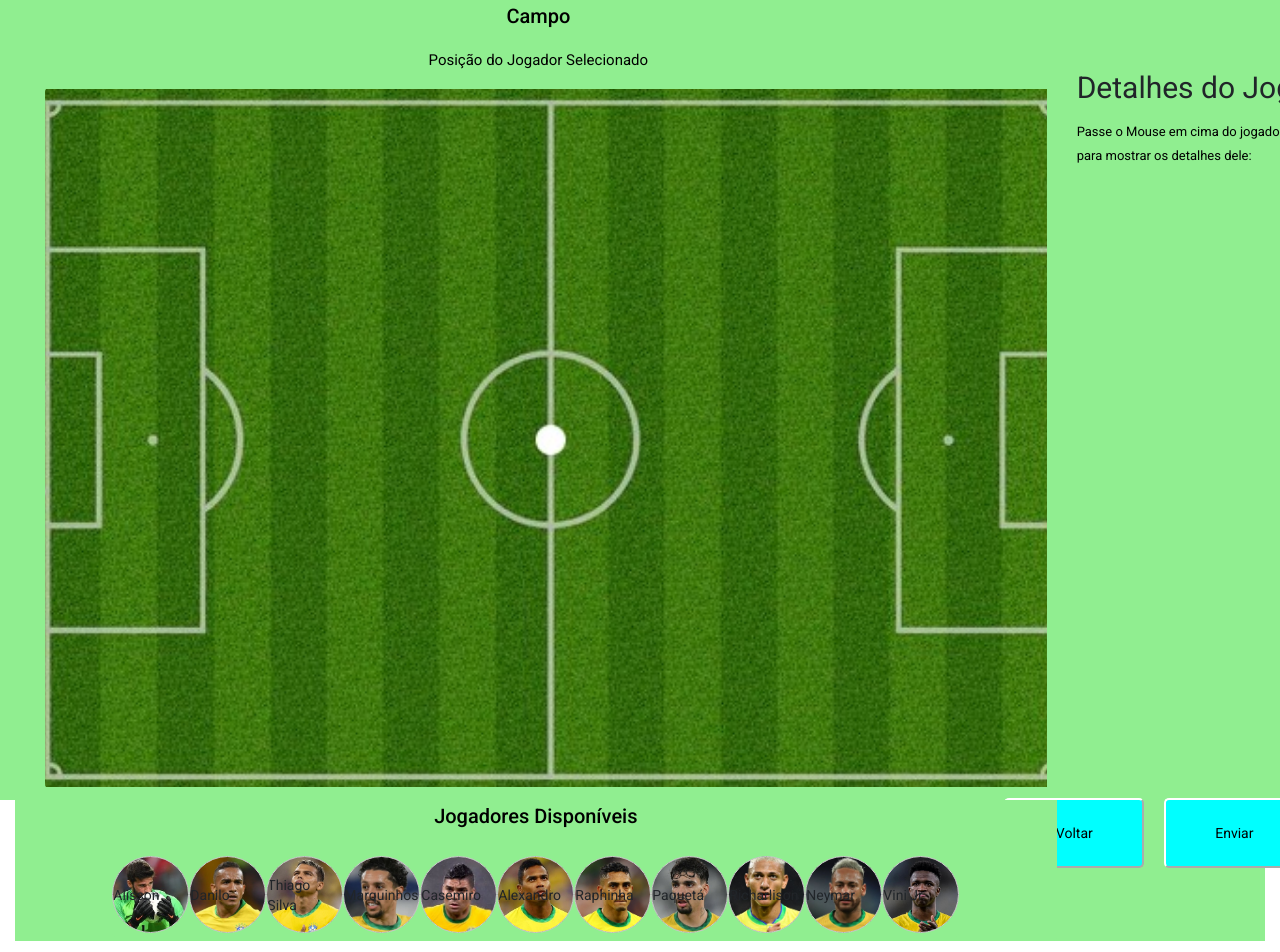
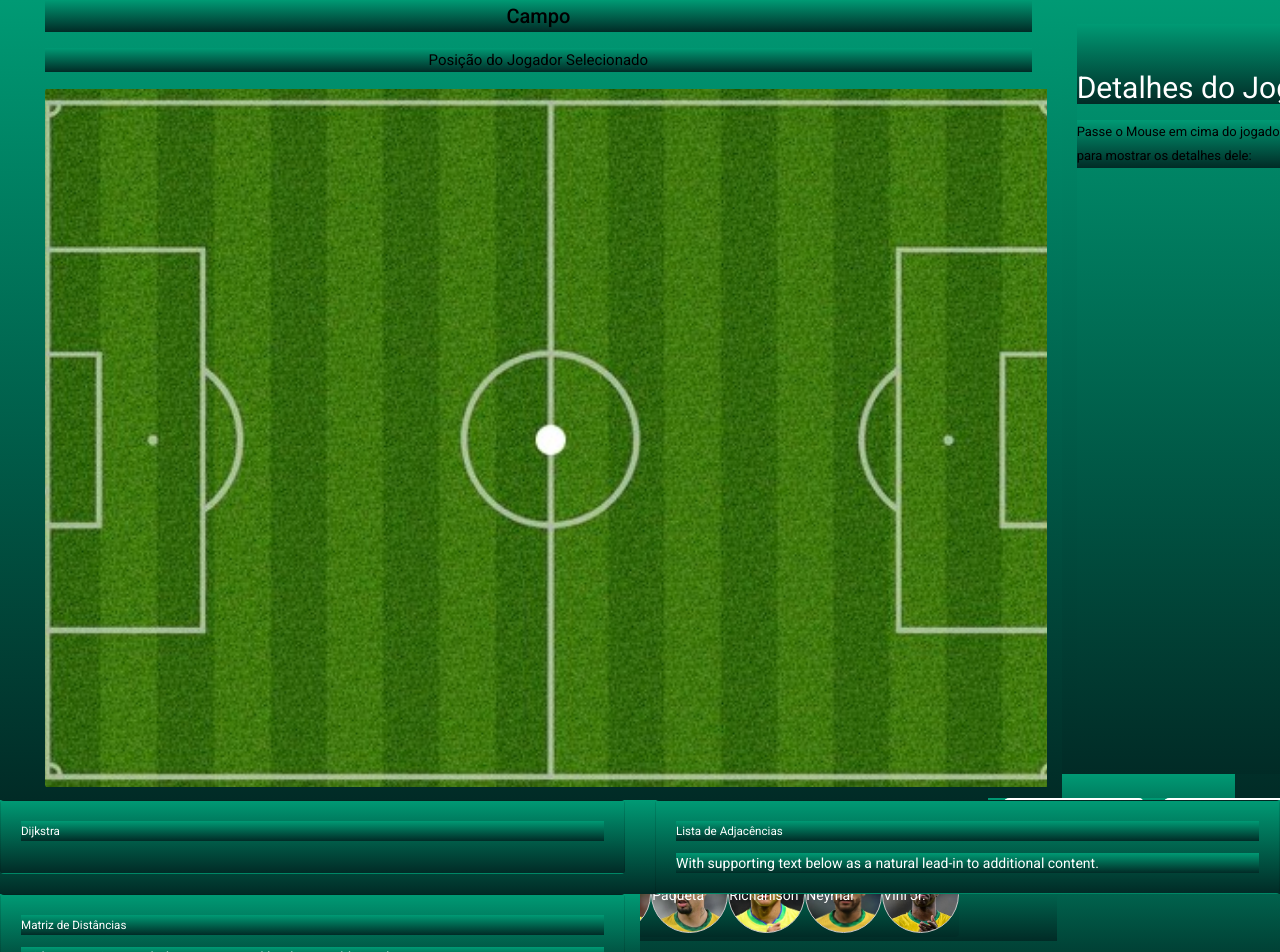
Before and after one commit to dudualvim/FutebolGraph, an Angular app in the folder frontend/futebolAngular/: page /jogadores in a window 1280 px wide. Shown: the top 952 px of the page. Built offline with nearby package versions, Linux system fonts and the light colour scheme.

Commit message:
Front atualizado

```diff
--- a/frontend/futebolAngular/src/app/futebol/futebol.component.css
+++ b/frontend/futebolAngular/src/app/futebol/futebol.component.css
@@ -1,7 +1,8 @@
 
 * {
-   /*background-image: url('../../assets/Images/back3.jpg');*/
-  background-color: #90ee90;
+    background-image: linear-gradient( 180deg, #009a74, #012b26);
+    background-attachment: fixed;
+    color: white;
 }
 
 .button {
--- a/frontend/futebolAngular/src/app/futebol/futebol.component.html
+++ b/frontend/futebolAngular/src/app/futebol/futebol.component.html
@@ -29,7 +29,7 @@
         <div class="col justify-content-md-center align-items-md-center h-25 pt-4">
           <div class="rounded teste2">
             <h1 class="pt-5 " style="font-size: 30px">Detalhes do Jogador</h1>
-            <h4 style="font-size: 13px">Passe o Mouse em cima do jogador que desejar para mostrar os detalhes
+             <h4 style="font-size: 13px">Passe o Mouse em cima do jogador que desejar para mostrar os detalhes
               dele: </h4>
             <img
               *ngIf="jogadorSelecionado"
@@ -77,3 +77,96 @@
     </div>
   </div>
 </div>
+<div class="row">
+  <div class="col-sm-6">
+    <div class="card">
+      <div class="card-body " id="resultDiv">
+        <h5 class="card-title">Dijkstra</h5>
+
+
+      </div>
+    </div>
+  </div>
+  <div class="col-sm-6">
+    <div class="card">
+      <div class="card-body" id="resultDiv1">
+        <h5 class="card-title">Lista de Adjacências</h5>
+        <p class="card-text">With supporting text below as a natural lead-in to additional content.</p>
+
+      </div>
+    </div>
+  </div>
+  <div class="col-sm-6">
+    <div class="card">
+      <div class="card-body">
+        <h5 class="card-title">Matriz de Distâncias</h5>
+        <p class="card-text">With supporting text below as a natural lead-in to additional content.</p>
+
+      </div>
+    </div>
+  </div>
+</div>
+
+<!--
+<div class="container-fluid h-100">
+   Campo de Futebol (Destino)
+  <div class="row d-flex h-100">
+    <div class="col-11">
+      <h2 class="text-center">Campo</h2>
+      <h4 class="text-center">{{position}}</h4>
+      <div class="example-boundary dropZone h-85 w-100 rounded"
+           #dropZone
+           cdkDropList
+           [cdkDropListConnectedTo]="lista"
+           #campo="cdkDropList"
+           id="drop-list"
+           (cdkDropListDropped)="itemDropped($event)"
+      >
+        <div
+          *ngFor="let field of arrayJogadores"
+          style="position: absolute;"
+          [style.top]="field.top"
+          [style.left]="field.left"
+          style="background-image: url('../../assets/Images/jogador{{field.JogadorId}}.jpg'); background-position: center; background-size: cover; background-repeat: no-repeat;"
+          class="type2"
+        >
+          {{ field.JogadorId }}
+        </div>
+      </div>
+    </div>
+    <div class="col-1">
+      <div>
+         Lista de Jogadores (Origem)
+        <h2 class="text-center">Jogadores Disponíveis</h2>
+        <div class="d-flex justify-content-center flex-column rounded w-100 py-2">
+          <div
+            cdkDropList
+            #lista="cdkDropList"
+            [cdkDropListConnectedTo]="campo">
+            <div
+              cdkDrag
+              *ngFor="let item of jogadores"
+              [cdkDragData]="item"
+              (cdkDragMoved)="moved($event)"
+              (cdkDropListDropped)="itemDropped($event)"
+              style="background-image: url('../../assets/Images/jogador{{item.JogadorId}}.jpg'); background-position: center; background-size: cover; background-repeat: no-repeat;"
+              class="circleBase type2 m-1 mx-auto">
+              {{item.JogadorNome}}
+            </div>
+          </div>
+        </div>
+      </div>
+    </div>
+  </div>
+  <div class="row">
+    <div class="col-11 d-flex justify-content-center">
+      <div class="px-5">
+        <button class="button" routerLink="">Voltar</button>
+      </div>
+      <div class="px-5">
+        <button id="Enviar" class="button" (click)="Submit()">Enviar</button>
+      </div>
+    </div>
+  </div>
+</div>
+-->
--- a/frontend/futebolAngular/src/app/futebol/futebol.component.ts
+++ b/frontend/futebolAngular/src/app/futebol/futebol.component.ts
@@ -13,17 +13,17 @@ export class FutebolComponent implements OnInit{
   arrayJogadores: any[] = [];
 
   jogadores = [
-    {"JogadorId": 1, "JogadorNome": 'Alisson',"JogadorForca": 0, "JogadorX": 0, "JogadorY": 0},
-    {"JogadorId": 2, "JogadorNome": 'Danilo', "JogadorForca": 0,"JogadorX": 0, "JogadorY": 0},
-    {"JogadorId": 3, "JogadorNome": 'Thiago Silva', "JogadorForca": 0,"JogadorX": 0, "JogadorY": 0},
-    {"JogadorId": 4, "JogadorNome": 'Marquinhos', "JogadorForca": 0,"JogadorX": 0, "JogadorY": 0},
-    {"JogadorId": 5, "JogadorNome": 'Casemiro', "JogadorForca": 0,"JogadorX": 0, "JogadorY": 0},
-    {"JogadorId": 6, "JogadorNome": 'Alexandro', "JogadorForca": 0,"JogadorX": 0, "JogadorY": 0},
-    {"JogadorId": 7, "JogadorNome": 'Raphinha', "JogadorForca": 0,"JogadorX": 0, "JogadorY": 0},
-    {"JogadorId": 8, "JogadorNome": 'Paquetá', "JogadorForca": 0,"JogadorX": 0, "JogadorY": 0},
-    {"JogadorId": 9, "JogadorNome": 'Richarlison', "JogadorForca": 0,"JogadorX": 0, "JogadorY": 0},
-    {"JogadorId": 10, "JogadorNome": 'Neymar', "JogadorForca": 0,"JogadorX": 0, "JogadorY": 0},
-    {"JogadorId": 11, "JogadorNome": 'Vini Jr.', "JogadorForca": 0,"JogadorX": 0, "JogadorY": 0},
+    {"JogadorId": 1, "JogadorNome": 'Alisson',"JogadorForca": this.randomIntFromInterval(300,700), "JogadorX": 0, "JogadorY": 0},
+    {"JogadorId": 2, "JogadorNome": 'Danilo', "JogadorForca": this.randomIntFromInterval(300,700),"JogadorX": 0, "JogadorY": 0},
+    {"JogadorId": 3, "JogadorNome": 'Thiago Silva', "JogadorForca": this.randomIntFromInterval(300,700),"JogadorX": 0, "JogadorY": 0},
+    {"JogadorId": 4, "JogadorNome": 'Marquinhos', "JogadorForca": this.randomIntFromInterval(300,700),"JogadorX": 0, "JogadorY": 0},
+    {"JogadorId": 5, "JogadorNome": 'Casemiro', "JogadorForca": this.randomIntFromInterval(300,700),"JogadorX": 0, "JogadorY": 0},
+    {"JogadorId": 6, "JogadorNome": 'Alexandro', "JogadorForca": this.randomIntFromInterval(300,700),"JogadorX": 0, "JogadorY": 0},
+    {"JogadorId": 7, "JogadorNome": 'Raphinha', "JogadorForca": this.randomIntFromInterval(300,700),"JogadorX": 0, "JogadorY": 0},
+    {"JogadorId": 8, "JogadorNome": 'Paquetá', "JogadorForca": this.randomIntFromInterval(300,700),"JogadorX": 0, "JogadorY": 0},
+    {"JogadorId": 9, "JogadorNome": 'Richarlison', "JogadorForca": this.randomIntFromInterval(300,700),"JogadorX": 0, "JogadorY": 0},
+    {"JogadorId": 10, "JogadorNome": 'Neymar', "JogadorForca": this.randomIntFromInterval(300,700),"JogadorX": 0, "JogadorY": 0},
+    {"JogadorId": 11, "JogadorNome": 'Vini Jr.', "JogadorForca": this.randomIntFromInterval(300,700),"JogadorX": 0, "JogadorY": 0},
   ];
 
   keys = ['JogadorNome', 'JogadorForca', 'JogadorX', 'JogadorY'];
@@ -35,6 +35,10 @@ export class FutebolComponent implements OnInit{
   }
 
   ngOnInit(): void { }
+
+  randomIntFromInterval(min: number, max: number) { // min and max included
+    return Math.floor(Math.random() * (max - min + 1) + min);
+  }
 
   /*
     Função responsável por realizar uma requisição POST
@@ -57,8 +61,7 @@ export class FutebolComponent implements OnInit{
 
     var pattern = /\[(.*?)\]/g;
     var match;
-    while ((match = pattern.exec(t1)) != null)
-    {
+    while ((match = pattern.exec(t1)) != null){
       matches = match[1];
     }
 
@@ -71,7 +74,6 @@ export class FutebolComponent implements OnInit{
 
     for (let i = 0; i < 11; i++) {
       for (let j = 0; j < 10; j++) {
-        if(this.jogadores[i]['JogadorNome'] === p1 && this.jogadores[j]['JogadorNome'] === p2){
         const line = document.createElementNS('http://www.w3.org/2000/svg' , 'line');
         line.setAttribute('x1', this.arrayJogadores[i]['JogadorX']); // X inicial
         line.setAttribute('y1', this.arrayJogadores[i]['JogadorY']); // Y Inicial
@@ -80,16 +82,6 @@ export class FutebolComponent implements OnInit{
         line.setAttribute('style', 'stroke:rgb(255,0,0); stroke-width:2');
         svg.appendChild(line);
         document.getElementById('drop-list').appendChild(svg);
-        } else {
-          const line = document.createElementNS('http://www.w3.org/2000/svg' , 'line');
-          line.setAttribute('x1', this.arrayJogadores[i]['JogadorX']); // X inicial
-          line.setAttribute('y1', this.arrayJogadores[i]['JogadorY']); // Y Inicial
-          line.setAttribute('x2', this.arrayJogadores[j]['JogadorX']); // X Final
-          line.setAttribute('y2', this.arrayJogadores[j]['JogadorY']); // Y Final
-          line.setAttribute('style', 'stroke:rgb(0,0,0); stroke-width:2');
-          svg.appendChild(line);
-          document.getElementById('drop-list').appendChild(svg);
-        }
       }
     }
   }
--- a/frontend/futebolAngular/src/app/home/home.component.css
+++ b/frontend/futebolAngular/src/app/home/home.component.css
@@ -1,6 +1,9 @@
 * {
-  background-color: #90ee90;
+    background-image: url('../../assets/Images/tes.gif');
+    background-size: cover;
+    background-attachment: fixed;
 }
+
 .button{
   border-color: white;
   border-radius: 5px;
--- a/frontend/futebolAngular/src/app/home/home.component.html
+++ b/frontend/futebolAngular/src/app/home/home.component.html
@@ -1,11 +1,9 @@
 <div class="container-fluid d-flex flex-column h-100">
   <div class="my-auto">
-    <div class="row d-flex flex-shrink-1 flex-grow-1 justify-content-center">
-        <h1 style="font-size: 78px">FutebolGraph</h1>
-    </div>
     <div class="row d-flex justify-content-center">
       <div class="col-6 d-flex justify-content-center mt-5">
-        <img src="../../assets/Images/HomeImg.jpeg">
+<!--        <img  src="../../assets/Images/1.png">-->
+        <div style="height: 600px; width: 500px"></div>
       </div>
     </div>
     <div class="row d-flex justify-content-center">
```
Also changed, not shown: frontend/futebolAngular/src/assets/Images/1.png (added), frontend/futebolAngular/src/assets/Images/tes.gif (added). Lines whose indentation alone changed are shown as unchanged.
